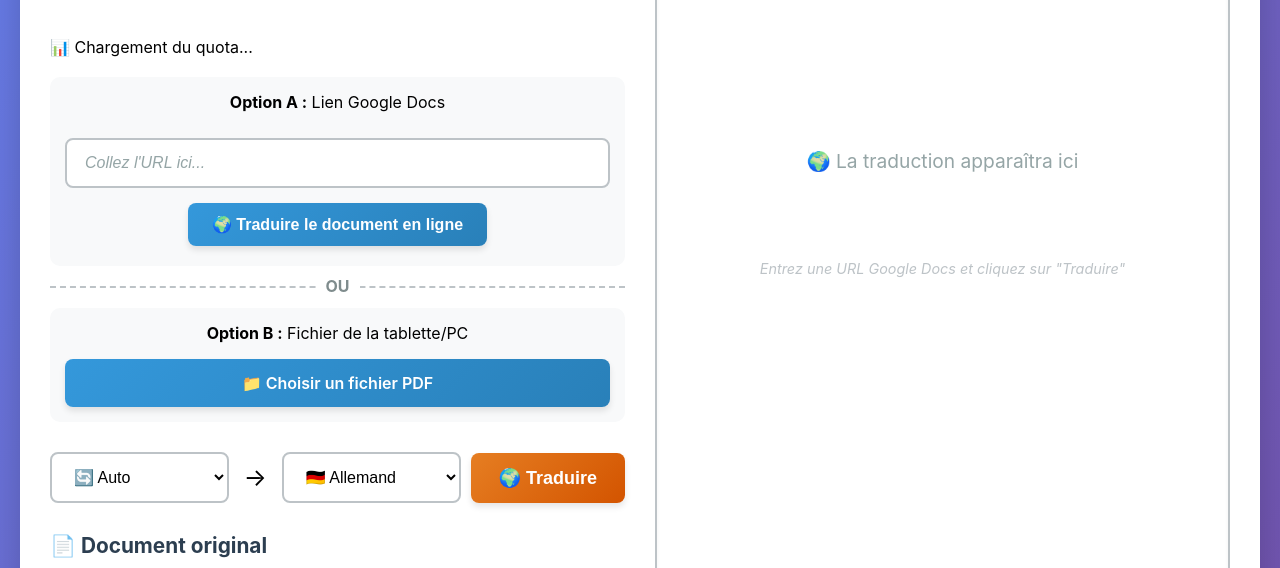
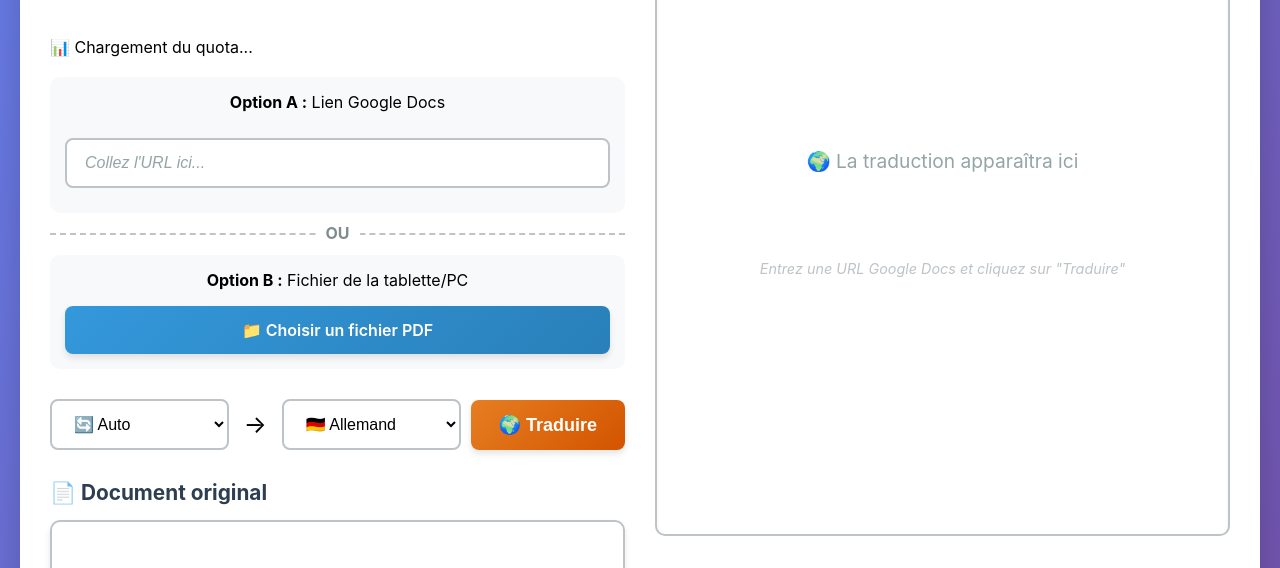
Before and after one commit to Einstein1987/DocuTranslate, a website: page index.html in a window 1280 px wide. Shown: the part 153-721 px from the top of the page. Drawn offline with Linux system fonts and the light colour scheme; a script that the page names is missing.

Commit message:
Update index.html

```diff
--- a/index.html
+++ b/index.html
@@ -26,9 +26,6 @@
         <div style="background: #f8f9fa; padding: 15px; border-radius: 10px; margin-bottom: 20px;">
             <p style="margin-top: 0;"><strong>Option A :</strong> Lien Google Docs</p>
             <input type="text" id="urlInput" placeholder="Collez l'URL ici..." aria-label="URL du document">
-            <button id="loadDocumentButton" onclick="loadDocument()">
-                🌍 Traduire le document en ligne
-            </button>
         </div>
         <div style="margin: 20px 0; border-bottom: 2px dashed #bdc3c7; position: relative;">
             <span style="position: absolute; top: -10px; left: 50%; transform: translateX(-50%); background: white; padding: 0 10px; color: #7f8c8d; font-weight: bold;">OU</span>
```
